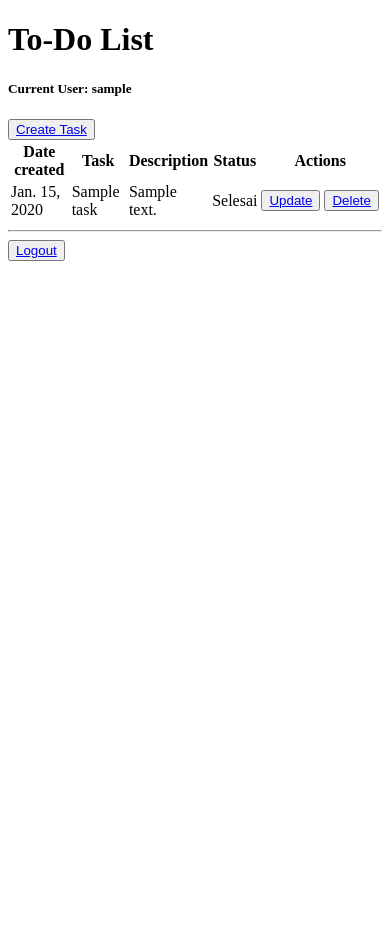
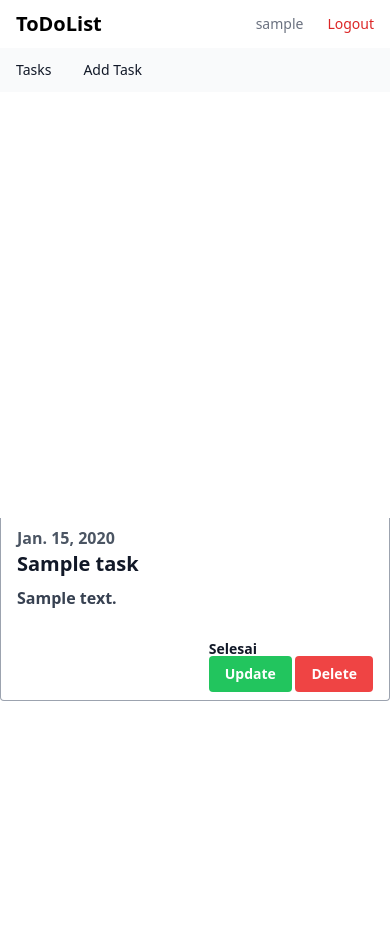
Before and after one commit to AdrianRamadhan27/assignment-pbp, a Django app: template todolist/templates/todolist.html in a window 390 px wide. Before the commit the page ends 261 px from the top, so only its background shows below. Run offline with Django 4.2, Linux system fonts and the light colour scheme; tables that the repository leaves empty hold one stand-in row (values such as "Sample post"); the template is opened without the code that fills it: values that come from a table or form of the project are taken from there, most other values are stand-ins (such as "Sample title", 1, 10 or a date in 2020); some libraries are stand-ins or nearby versions.

Commit message:
Assignment 5 Update: Responsive website

```diff
--- a/templates/base.html
+++ b/templates/base.html
@@ -6,6 +6,7 @@
   <meta charset="UTF-8">
   <meta name="viewport" content="width=device-width, initial-scale=1.0">
   <link rel="stylesheet" href="{% static 'css/style.css' %}">
+  <script src="https://cdn.tailwindcss.com"></script>
   {% block meta %}
   {% endblock meta %}
 </head>
--- a/todolist/forms.py
+++ b/todolist/forms.py
@@ -4,7 +4,8 @@ from todolist.models import Task
 
 # creating a form
 class TaskForm(forms.ModelForm):
-
+    title = forms.CharField(widget=forms.TextInput(attrs={"id": "title"}))
+    description = forms.CharField(widget=forms.Textarea(attrs={"id": "description"}))
     # create meta class
     class Meta:
         # specify model to be used
--- a/todolist/templates/todolist.html
+++ b/todolist/templates/todolist.html
@@ -1,37 +1,69 @@
 {% extends 'base.html' %}
 
 {% block content %}
-<div class="container">
 
-    <h1>To-Do List</h1>
-    <h5>Current User: {{ username_login }}</h5>
-    <button><a href="{% url 'todolist:create_task' %}">Create Task</a></button>
-    <table class="table">
-        <thead>
-            <tr>
-                <th>Date created</th>
-                <th>Task</th>
-                <th>Description</th>
-                <th>Status</th>
-                <th colspan="2">Actions</th>
-            </tr>
-        </thead>
+<nav class="bg-white border-gray-200 dark:bg-gray-900">
+    <div class="flex flex-wrap justify-between items-center mx-auto max-w-screen-xl px-4 md:px-6 py-2.5">
+        <a href="#" class="flex items-center">
+            <span class="self-center text-xl font-semibold whitespace-nowrap dark:text-white">ToDoList</span>
+        </a>
+        <div class="flex items-center">
+            <a href="#" class="mr-6 text-sm font-medium text-gray-500 dark:text-white hover:underline">{{ username_login }}</a>
+            <a href="{% url 'todolist:logout' %}" class="text-sm font-medium text-red-600 dark:text-red-500 hover:underline">Logout</a>
+        </div>
+    </div>
+</nav>
+<nav class="bg-gray-50 dark:bg-gray-700">
+    <div class="py-3 px-4 mx-auto max-w-screen-xl md:px-6">
+        <div class="flex items-center">
+            <ul class="flex flex-row mt-0 mr-6 space-x-8 text-sm font-medium">
+                <li>
+                    <a href="#" class="text-gray-900 dark:text-white hover:underline" aria-current="page">Tasks</a>
+                </li>
+                <li>
+                    <a href="{% url 'todolist:create_task' %}" class="text-gray-900 dark:text-white hover:underline">Add Task</a>
+                </li>
 
-        <tbody>
+            </ul>
+        </div>
+    </div>
+</nav>
+
+<div class="h-screen flex flex-col items-center justify-center">
+
+
+
+
+
+
             {% for task in tasks%}
-            <tr>
-                <td>{{task.date}}</td>
-                <td>{{task.title}}</td>
-                <td>{{task.description}}</td>
-                <td>{% if task.is_finished %} Selesai {% else %} Belum Selesai {% endif %}</td>
-                <td><button><a href="/todolist/update/{{task.id}}">Update</a></button></td>
-                <td><button><a href="/todolist/delete/{{task.id}}">Delete</a></button></td>
-            </tr>
+
+            <div class=" w-full  ">
+                <div class="h-48 lg:h-auto lg:w-48 flex-none bg-cover rounded-t lg:rounded-t-none lg:rounded-l text-center overflow-hidden">
+                </div>
+                <div class="border-r border-b border-l border-gray-400 lg:border-l lg:border-t lg:border-gray-400 bg-white rounded-b lg:rounded-b-none lg:rounded-r p-4 flex flex-col justify-between leading-normal hover:bg-gray-100 text-white font-bold py-2 px-4">
+                    <p class="text-gray-600">{{task.date}}</p>
+                    <div class="mb-8">
+                    <div class="text-gray-900 font-bold text-xl mb-2">{{task.title}}</div>
+                    <p class="text-gray-700 text-base">{{task.description}}</p>
+                  </div>
+                  <div class=" flex flex-col items-end ">
+                    <div class="text-sm ">
+                      <p class="text-gray-900 leading-none">{% if task.is_finished %} Selesai {% else %} Belum Selesai {% endif %}</p>
+                      <button class="bg-green-500 hover:bg-green-700 text-white font-bold py-2 px-4 rounded focus:outline-none focus:shadow-outline">
+                        <a href="/todolist/update/{{task.id}}">Update</a>
+                    </button>
+                      <button class="bg-red-500 hover:bg-red-700 text-white font-bold py-2 px-4 rounded focus:outline-none focus:shadow-outline">
+                        <a href="/todolist/delete/{{task.id}}">Delete</a>
+                    </button>
+                    </div>
+                  </div>
+                </div>
+              </div>
             {% endfor %}
-        </tbody>
-    </table>
+
     <hr>
-    <button><a href="{% url 'todolist:logout' %}">Logout</a></button>
+
 </div>
 
 {% endblock content %}
```
Also changed, not shown: todolist/templates/create_task.html (+50 -8 lines), todolist/templates/login.html (+36 -27 lines), todolist/templates/register.html (+15 -8 lines).
